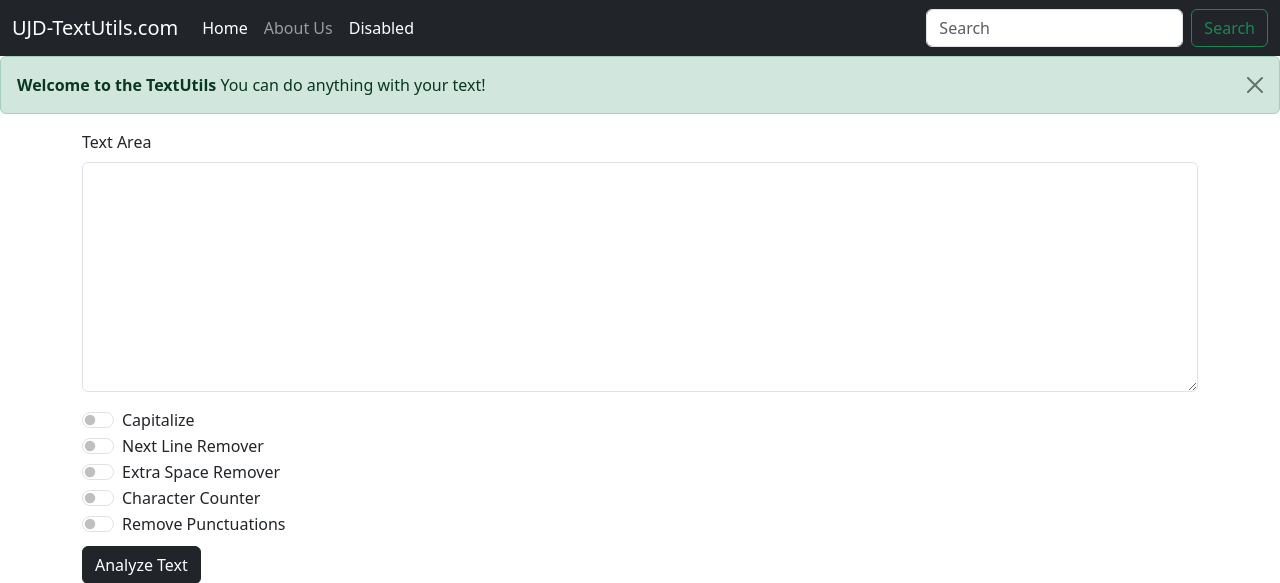
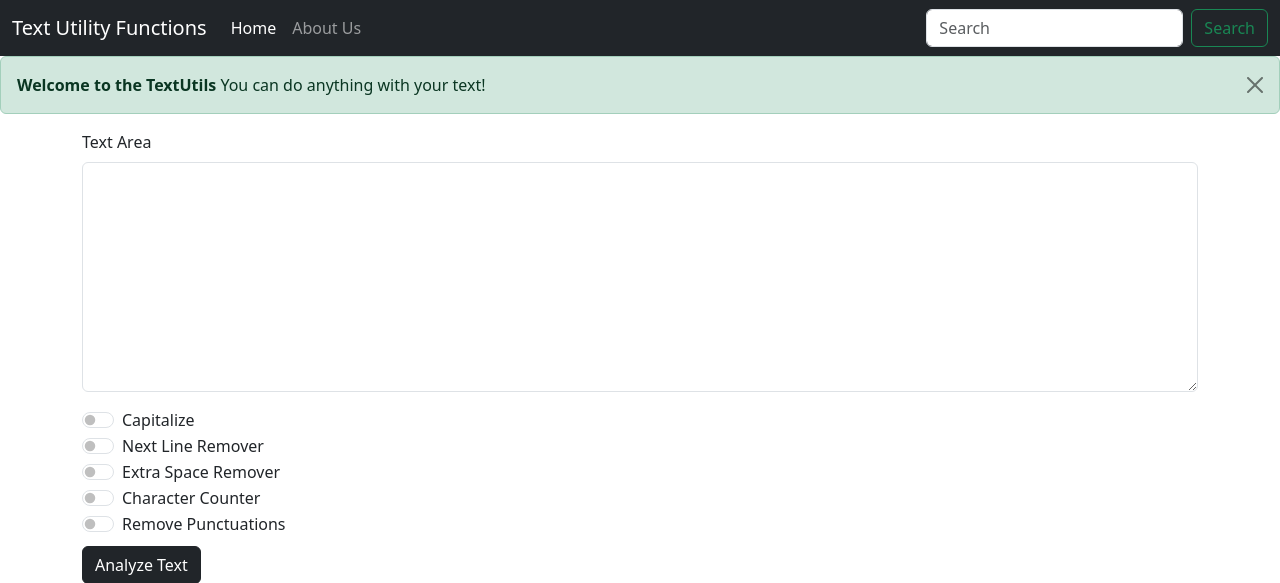
Before and after one commit to Algos-bySchizo/Django, a Django app: page / in a window 1280 px wide. Shown: the top 583 px of the page. Run offline with Django 5.2, Linux system fonts and the light colour scheme.

Commit message:
small updates

```diff
--- a/jsite/templates/index.html
+++ b/jsite/templates/index.html
@@ -13,7 +13,7 @@
   <body>
     <nav class="navbar navbar-expand-lg navbar-dark bg-dark">
       <div class="container-fluid">
-        <a class="navbar-brand" href="#">UJD-TextUtils.com</a>
+        <a class="navbar-brand" href="#">Text Utility Functions</a>
         <button class="navbar-toggler" type="button" data-bs-toggle="collapse"
           data-bs-target="#navbarSupportedContent"
           aria-controls="navbarSupportedContent" aria-expanded="false"
@@ -28,9 +28,9 @@
             <li class="nav-item">
               <a class="nav-link" href="#">About Us</a>
             </li>
-            <li class="nav-item">
+            <!-- <li class="nav-item">
               <a class="nav-link active" aria-disabled="true">Disabled</a>
-            </li>
+            </li> -->
           </ul>
           <form class="d-flex" role="search">
             <input class="form-control me-2" type="search" placeholder="Search"
```
